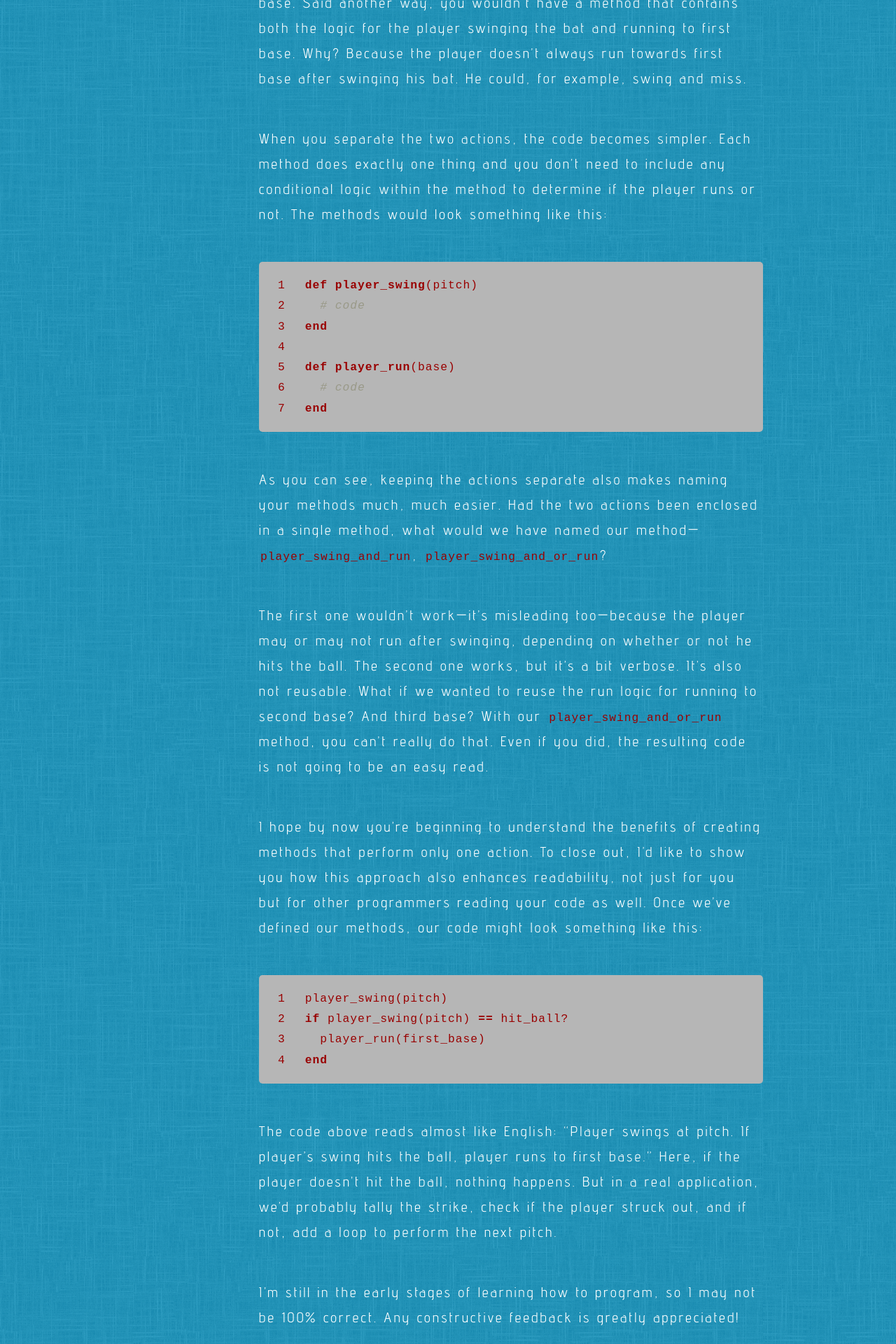
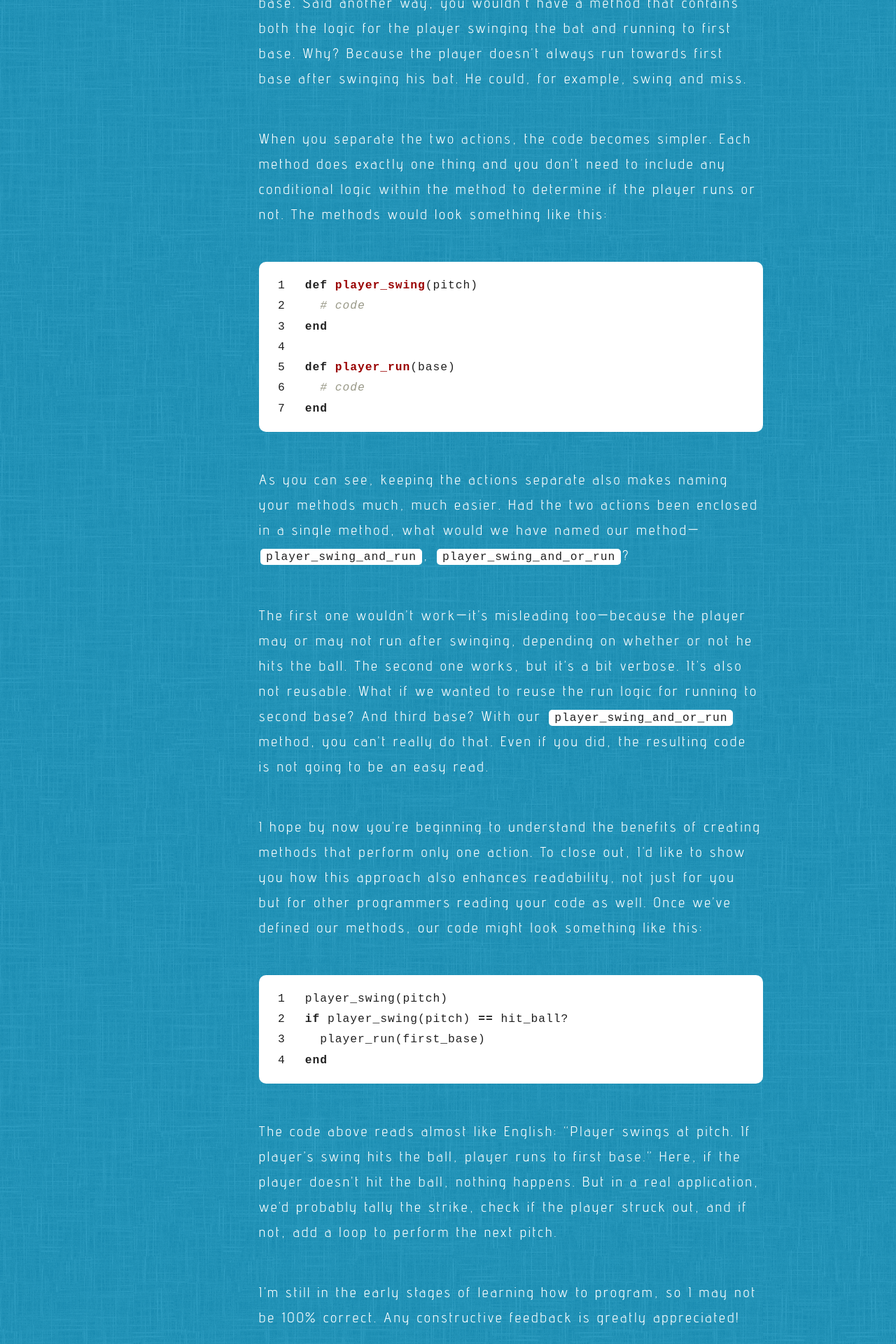
Before and after one commit to heyitsjhu/iamjhu.github.io, a Jekyll site: the page built from musings/development/_posts/2016-05-05-think-of-a-method-as-a-verb-it-should-only-do-one-thing-part-one.markdown, in a window 1280 px wide. Shown: the part 1383-3303 px from the top of the page at 70% size. Built offline with Jekyll 4.4.1, drawn with Linux system fonts in a browser that asks for light colours; comment, search, counter and statistics services are not loaded.

Commit message:
Fix issue with background texture extending beyond width of screen

```diff
--- a/_layouts/default.html
+++ b/_layouts/default.html
@@ -3,9 +3,10 @@
   {% include head.html %}
   <body>
       {% include header.html %}
-
-      <div class="main-content">
-        {{ content }}
+      <div class="container">
+        <div class="main-content">
+          {{ content }}
+        </div>
       </div>
 
       {% include footer.html %}
--- a/_sass/_base.scss
+++ b/_sass/_base.scss
@@ -132,8 +132,11 @@ code {
 }
 
 code {
-    color: #900;
-    padding: 2px;
+    padding: 2px 8px;
+    margin: 0 2px;
+    background-color: $grey-color-light;
+    border-radius: 5px;
+    color: $text-color;
 }
 
 pre {
@@ -142,8 +145,8 @@ pre {
 
     > code {
         border: 0;
-        padding-right: 0;
-        padding-left: 0;
+        padding: 0;
+        margin: 0;
         background-color: transparent;
     }
 }
@@ -167,6 +170,10 @@ pre {
     width: 200vw;
     left: -100vw;
     z-index: -1;
+}
+
+.container {
+    overflow-x: hidden;
 }
 
 .flex-col {
--- a/_sass/_layout.scss
+++ b/_sass/_layout.scss
@@ -58,6 +58,7 @@ header.site-header {
 /************************************/
 section.hero {
   color: $grey-color-light;
+  font-size: 5vw;
 
   div#hero-name,
   div#hero-dev {
@@ -66,9 +67,7 @@ section.hero {
 
   div#hero-logo {
     align-self: center;
-  }
 
-  div#hero-logo {
     img {
       width: 32px;
     }
@@ -114,12 +113,11 @@ section.latest-musing {
 /*** *** *** QUOTE SECTION *** *** ***/
 /*************************************/
 section.quote {
-    margin-left: auto;
-    margin-right: auto;
-    width: 80%;
+    margin: 0 auto;
 
     p {
         text-align: center;
+        font-size: $small-font-size;
     }
 
     span.quoter,
@@ -263,6 +261,7 @@ footer.site-footer {
       padding-top: $spacing-unit * 2;
     }
   }
+
   nav.musing-nav {
     font-size: $small-font-size;
   }
@@ -271,7 +270,7 @@ footer.site-footer {
     width: 60%;
 
     p {
-      align-self: center;
+      font-size: $base-font-size;
     }
   }
 }
--- a/_sass/_syntax-highlighting.scss
+++ b/_sass/_syntax-highlighting.scss
@@ -3,8 +3,8 @@
  */
 .highlight {
     width: 100%;
-    background: $grey-color;
-    border-radius: 5px;
+    background: $grey-color-light;
+    border-radius: 10px;
     @extend %vertical-rhythm;
 
     pre:first-child {
```
